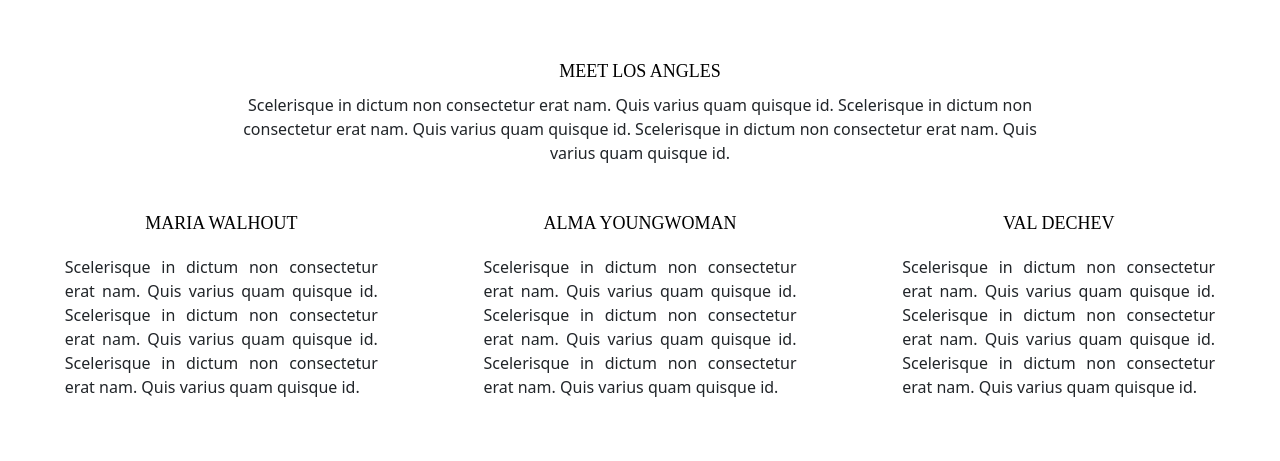
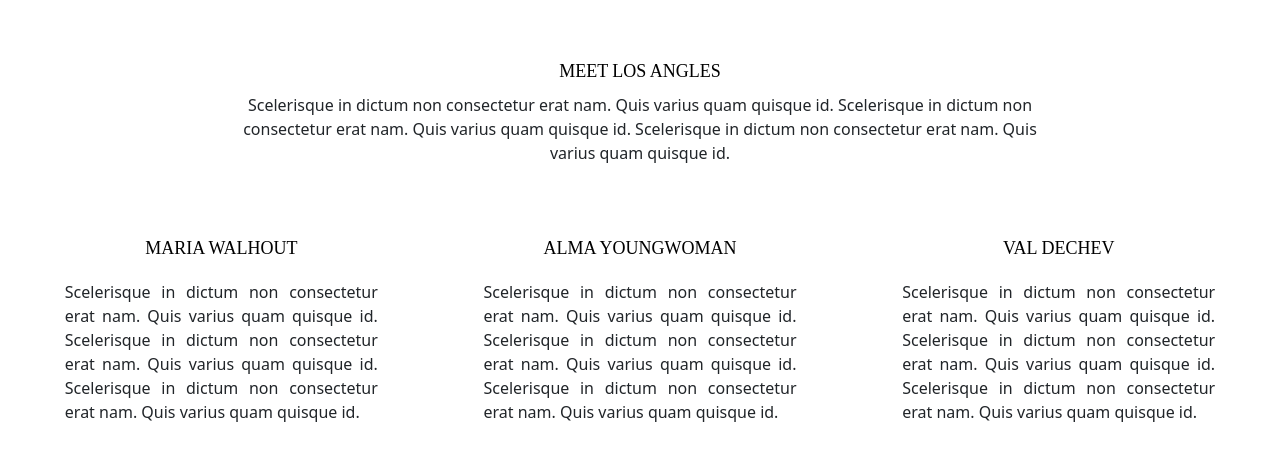
Before and after one commit to Andriguez/losangleswebsite, a PHP site: page /index2.php in a window 1280 px wide. Shown: the part 68-529 px from the top of the page. Run offline with PHP 8.4, Linux system fonts and the light colour scheme; some web fonts are replaced.

Commit message:
just a margin thing

```diff
--- a/Webdev1_EndAssignment_IT2B_577147/app/views/about/index2.php
+++ b/Webdev1_EndAssignment_IT2B_577147/app/views/about/index2.php
@@ -108,7 +108,7 @@
 
     .about-row{
         margin-top: 10px;
-        margin-bottom: 45px;
+        margin-bottom: 70px;
     }
     .about-col{
         margin: auto;
```
